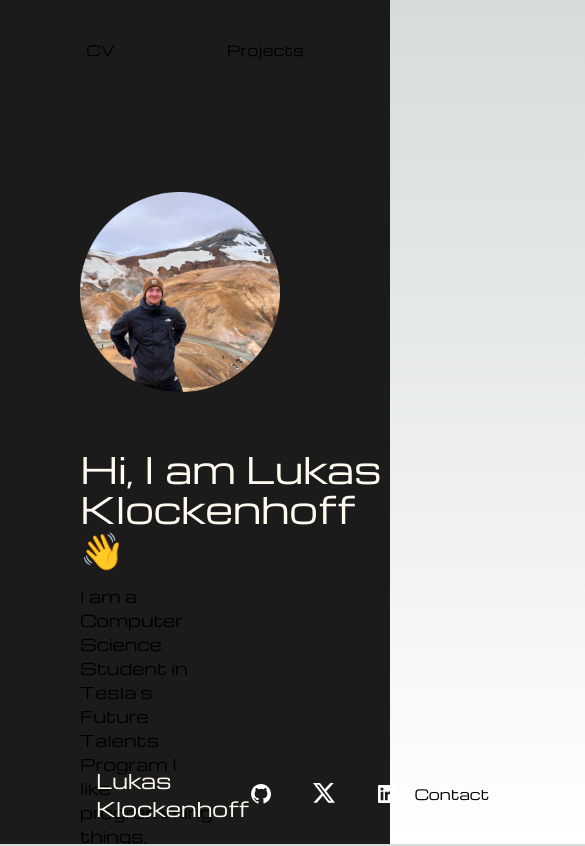
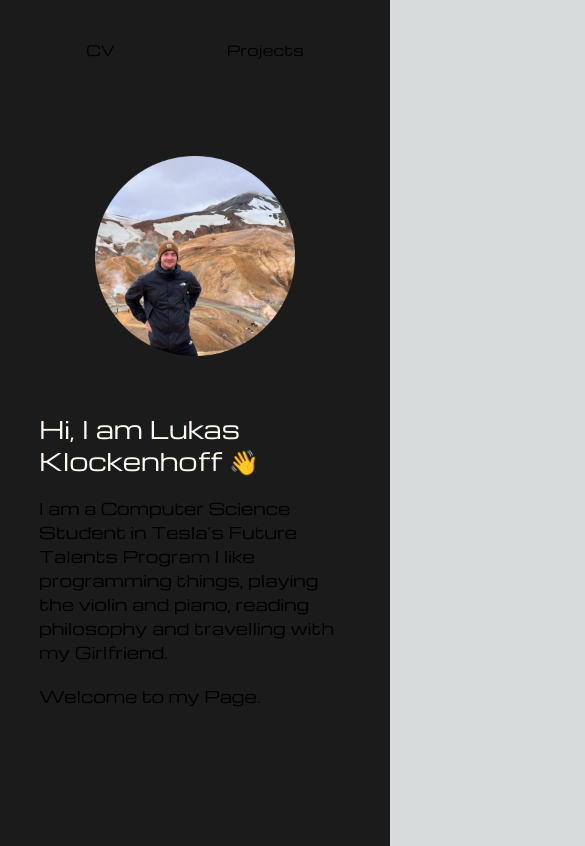
Before and after one commit to LukasKlockenhoff/Website, a Next.js app: page / in a window 390 px wide. Shown: the top 846 px of the page, 585 px wide, since content can reach past the window. Built offline with nearby package versions, Linux system fonts and the light colour scheme.

Commit message:
fix: responsiveness

```diff
--- a/src/app/cv/page.tsx
+++ b/src/app/cv/page.tsx
@@ -3,9 +3,9 @@ import TextStyles from "@/utils/textstyles";
 export default async function CV() {
   return (
     <div
-      className={"w-full h-full flex items-center justify-center bg-background"}
+      className={"w-full h-full flex justify-center bg-background"}
     >
-      <h1 className={TextStyles.H1}>CV</h1>
+      <h1 className={TextStyles.H3}>CV</h1>
     </div>
   );
 }
--- a/src/app/layout.tsx
+++ b/src/app/layout.tsx
@@ -28,7 +28,7 @@ export default function RootLayout({
       lang="en"
       className={twMerge("h-full w-full overflow-y-scroll", michroma.className)}
     >
-      <body className={twMerge(Textstyles.Text, "h-full w-full")}>
+      <body className={"h-full w-full"}>
         <Header />
         {children}
         <Footer />
--- a/src/app/page.tsx
+++ b/src/app/page.tsx
@@ -1,28 +1,28 @@
 import Image from "next/image";
 import TextStyles from "@/utils/textstyles";
-import { twMerge } from "tailwind-merge";
+import {twMerge} from "tailwind-merge";
 import LandingPageImage from "@/assets/LandingPageImage.png";
 
 export default function Home() {
     return (
-    <div className={"w-full h-full bg-background overflow-hidden pt-24"}>
+        <div className={"w-full h-full bg-background"}>
             <div
-        className={"flex flex-col h-full gap-y-4 pl-20 pt-24 overflow-hidden"}
+                className={"flex flex-col w-[80%] sm:w-full mx-auto gap-y-4 sm:ml-24 pt-14 sm:pt-24 overflow-hidden"}
             >
                 <Image
                     src={LandingPageImage}
                     alt={""}
                     width={"200"}
-          className={"pb-10"}
+                    className={"pb-10 mx-auto sm:mx-0"}
                 />
-        <h1 className={twMerge("font-michroma text-4xl text-white")}>
+                <div
+                    className={
+                        "flex flex-col justify-center font-michroma text-base sm:text-md md:w-2/5 gap-y-5"
+                    }
+                >
+                    <h1 className={twMerge("flex font-michroma text-2xl sm:text-4xl text-white")}>
                         Hi, I am Lukas Klockenhoff 👋
                     </h1>
-        <div
-          className={
-            "items-center justify-center font-michroma text-base sm:text-md w-2/5"
-          }
-        >
                     <p>
                         I am a Computer Science Student in Tesla’s Future Talents Program I
                         like programming things, playing the violin and piano, reading
--- a/src/app/projects/page.tsx
+++ b/src/app/projects/page.tsx
@@ -2,10 +2,10 @@ import TextStyles from "@/utils/textstyles";
 
 export default async function Projects() {
   return (
-    <div
-      className={"w-full h-full flex items-center justify-center bg-background"}
-    >
-      <h1 className={TextStyles.H1}>Projects</h1>
-    </div>
+      <div
+          className={"w-full h-full flex justify-center bg-background"}
+      >
+        <h1 className={TextStyles.H3}>Projects</h1>
+      </div>
   );
 }
--- a/src/components/footer/footer.tsx
+++ b/src/components/footer/footer.tsx
@@ -45,20 +45,20 @@ const links = [
 
 export default async function Footer() {
   return (
-    <div className="flex w-full items-center mx-auto h-[100px] justify-between absolute bottom-0 px-24">
-      <div className={"flex"}>
+    <div className="flex w-full flex-col md:flex-row items-center mx-auto h-[100px] md:justify-between px-24 bg-background justify-end">
+      <div className={"xl:flex hidden"}>
         <a href={"/"} className={TextStyles.H3}>
           Lukas Klockenhoff
         </a>
       </div>
-      <div className={"flex gap-10"}>
+      <div className={"flex gap-x-10"}>
         {socials.map((social) => (
           <Link href={social.url} key={social.name}>
             <Icon name={social.icon} />
           </Link>
         ))}
       </div>
-      <div className={"flex gap-20"}>
+      <div className={"flex justify-evenly md:gap-x-20"}>
         {links.map((link) => (
           <Button asChild variant={"link"} key={link.name}>
             <Link href={link.url} key={link.name}>
--- a/src/components/header/header.tsx
+++ b/src/components/header/header.tsx
@@ -5,7 +5,7 @@ import { Button } from "@/components/ui/button";
 
 export default function Header() {
   return (
-    <div className={"flex w-full bg-black h-[100px] items-center fixed"}>
+    <div className={"flex w-full bg-black h-[100px] items-center relative"}>
       <div className={"absolute pl-10 hidden sm:flex"}>
         <a href={"/"} className={Textstyles.H2}>
           Lukas K.
```
Lines whose indentation alone changed are shown as unchanged.
